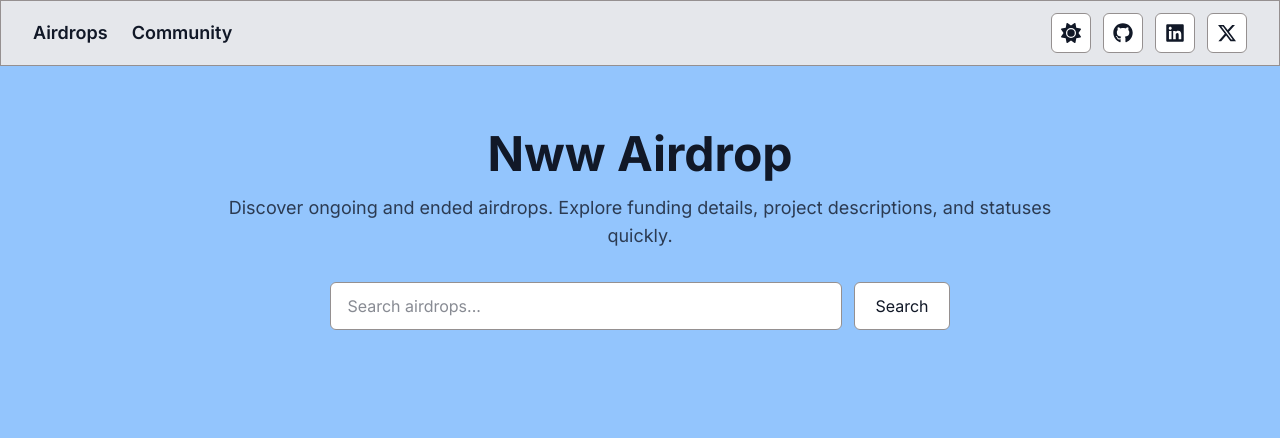
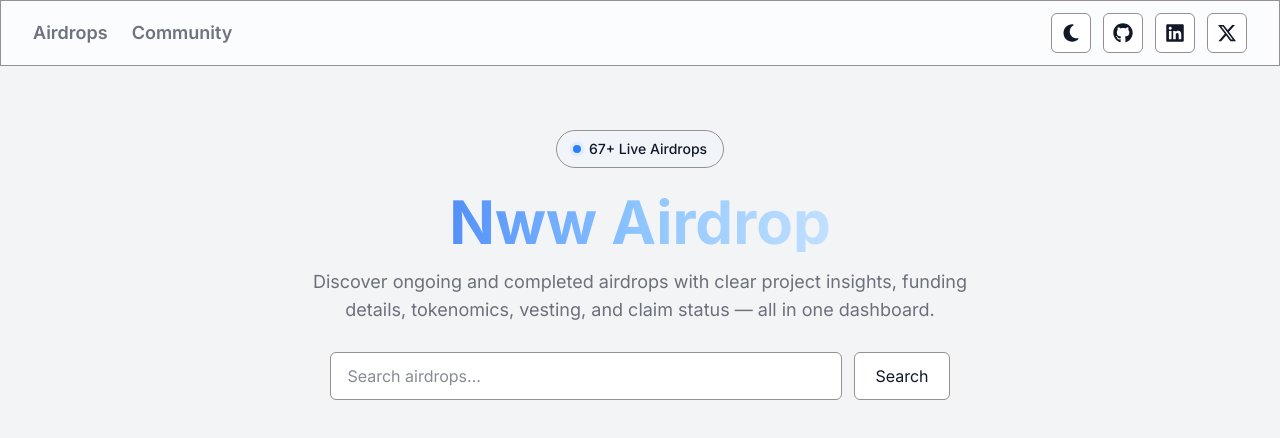
Before and after one commit to nekowawolf/airdropv3-src, a Next.js app: page / in a window 1280 px wide. Both pictures are taken after a click on the button "Toggle dark mode". Shown: the top 438 px of the page. Built offline with nearby package versions, Linux system fonts and the light colour scheme.

Commit message:
feat: improve UI and add live badge

```diff
--- a/src/app/page.tsx
+++ b/src/app/page.tsx
@@ -2,11 +2,18 @@ export default function HomePage() {
   return (
     <main className="max-w-4xl mx-auto px-6 sm:px-8 py-12 sm:py-16">
       <section className="text-center">
-        <h1 className="text-fill-color text-3xl sm:text-5xl font-bold mb-3 sm:mb-4">
-        Nww Airdrop
+        <div className="inline-flex items-center gap-2 px-4 py-2 rounded-full glass-card mb-6 mx-auto">
+          <span className="relative flex h-2 w-2">
+            <span className="animate-ping absolute inline-flex h-full w-full rounded-full bg-blue-400 opacity-75"></span>
+            <span className="relative inline-flex rounded-full h-2 w-2 bg-blue-500"></span>
+          </span>
+          <span className="text-sm font-medium text-fill-color">67+ Live Airdrops</span>
+        </div>
+        <h1 className="text-transparent bg-clip-text bg-gradient-to-r from-blue-700 via-blue-300 to-white text-4xl sm:text-6xl font-bold mb-3 sm:mb-4">
+          Nww Airdrop
         </h1>
-        <p className="text-fill-color/80 text-sm sm:text-lg mb-6 sm:mb-8">
-          Discover ongoing and ended airdrops. Explore funding details, project descriptions, and statuses quickly.
+        <p className="text-fill-color/60 text-sm sm:text-lg mb-5 sm:mb-7 max-w-md sm:max-w-2xl mx-auto">
+          Discover ongoing and completed airdrops with clear project insights, funding details, tokenomics, vesting, and claim status — all in one dashboard.
         </p>
         <div className="flex items-center gap-3 justify-center">
           <input
--- a/src/components/Header.tsx
+++ b/src/components/Header.tsx
@@ -23,17 +23,26 @@ export default function Header() {
   return (
     <header className="w-full border-b border-color navbar-color">
       <div className="max-w-7xl mx-auto px-6 sm:px-8">
-        <div className="flex items-center justify-between h-16">
+        <div className="flex items-center justify-end sm:justify-between h-16">
           <nav className="hidden sm:flex items-center gap-6">
-            <Link href="#" className="text-fill-color text-lg font-semibold hover:opacity-80">
+            <Link href="#" className="text-fill-color/60 text-lg font-semibold hover:opacity-80">
               Airdrops
             </Link>
-            <Link href="#" className="text-fill-color text-lg font-semibold hover:opacity-80">
+            <Link href="#" className="text-fill-color/60 text-lg font-semibold hover:opacity-80">
               Community
             </Link>
           </nav>
 
           <div className="flex items-center gap-3">
+            <button
+              id="theme-switch"
+              aria-label="Toggle dark mode"
+              onClick={onToggle}
+              className="card-color w-10 h-10 rounded-md border border-color flex justify-center items-center text-fill-color text-xl"
+            >
+              <FaSun id="moon-icon" className={`${isDarkMode ? 'hidden' : ''}`} />
+              <FaMoon id="sun-icon" className={`${isDarkMode ? '' : 'hidden'}`} />
+            </button>
             <button
               aria-label="Open menu"
               aria-expanded={isMenuOpen}
@@ -43,34 +52,24 @@ export default function Header() {
               <FaBars />
             </button>
 
-            <button
-              id="theme-switch"
-              aria-label="Toggle dark mode"
-              onClick={onToggle}
-              className="card-color w-10 h-10 rounded-md border border-color flex justify-center items-center text-fill-color text-xl"
-            >
-              <FaMoon id="moon-icon" className={`${isDarkMode ? 'hidden' : ''}`} />
-              <FaSun id="sun-icon" className={`${isDarkMode ? '' : 'hidden'}`} />
-            </button>
-
             <Link
               href="#"
               aria-label="GitHub"
-              className="card-color w-10 h-10 rounded-md border border-color flex justify-center items-center text-fill-color text-xl hover:opacity-80"
+              className="card-color w-10 h-10 rounded-md border border-color flex justify-center items-center text-fill-color text-xl hover:opacity-80 hidden sm:flex"
             >
               <FaGithub />
             </Link>
             <Link
               href="#"
               aria-label="LinkedIn"
-              className="card-color w-10 h-10 rounded-md border border-color flex justify-center items-center text-fill-color text-xl hover:opacity-80"
+              className="card-color w-10 h-10 rounded-md border border-color flex justify-center items-center text-fill-color text-xl hover:opacity-80 hidden sm:flex"
             >
               <FaLinkedin />
             </Link>
             <Link
               href="#"
               aria-label="X"
-              className="card-color w-10 h-10 rounded-md border border-color flex justify-center items-center text-fill-color text-xl hover:opacity-80"
+              className="card-color w-10 h-10 rounded-md border border-color flex justify-center items-center text-fill-color text-xl hover:opacity-80 hidden sm:flex"
             >
               <FaXTwitter />
             </Link>
@@ -94,6 +93,32 @@ export default function Header() {
             >
               Community
             </Link>
+            <div className="flex items-center gap-3 pt-2">
+              <Link
+                href="#"
+                aria-label="GitHub"
+                className="card-color w-10 h-10 rounded-md border border-color flex justify-center items-center text-fill-color text-xl hover:opacity-80"
+                onClick={() => setIsMenuOpen(false)}
+              >
+                <FaGithub />
+              </Link>
+              <Link
+                href="#"
+                aria-label="LinkedIn"
+                className="card-color w-10 h-10 rounded-md border border-color flex justify-center items-center text-fill-color text-xl hover:opacity-80"
+                onClick={() => setIsMenuOpen(false)}
+              >
+                <FaLinkedin />
+              </Link>
+              <Link
+                href="#"
+                aria-label="X"
+                className="card-color w-10 h-10 rounded-md border border-color flex justify-center items-center text-fill-color text-xl hover:opacity-80"
+                onClick={() => setIsMenuOpen(false)}
+              >
+                <FaXTwitter />
+              </Link>
+            </div>
           </div>
         </div>
       )}
--- a/src/styles/globals.css
+++ b/src/styles/globals.css
@@ -39,7 +39,7 @@ body {
 }
 
 .darkmode {
-  --body-color: #93c5fd;
+  --body-color: #f3f4f6;
   --fill-color: #111827;
   --card-color: #ffffff;
   --border-color: #959090;
@@ -88,5 +88,11 @@ body {
   background-color: #1f2937;
 }
 .darkmode .navbar-color {
-  background-color: #e5e7eb;
+  background-color: #fbfcfe;
 }
+
+.glass-card {
+  background-color: var(--card-color2);
+  border: 1px solid var(--border-color);
+  backdrop-filter: blur(8px);
+}
```
